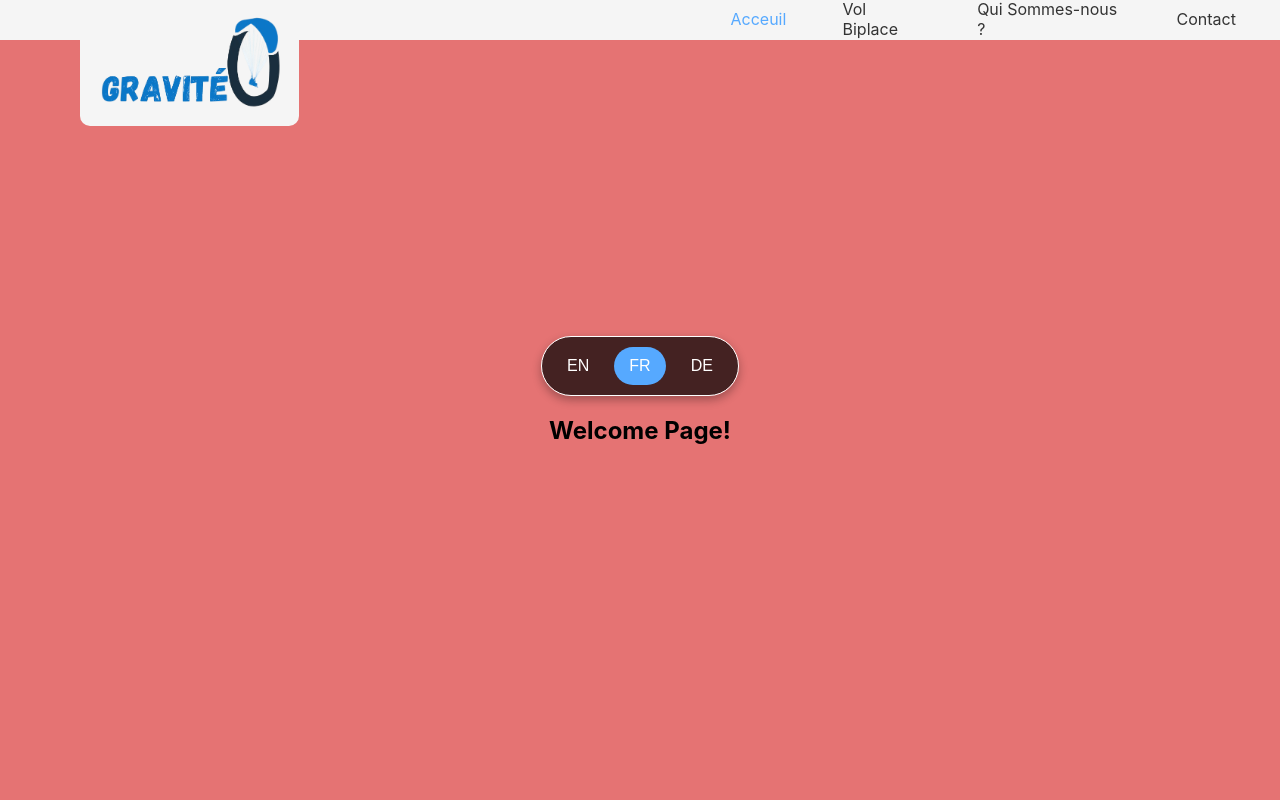
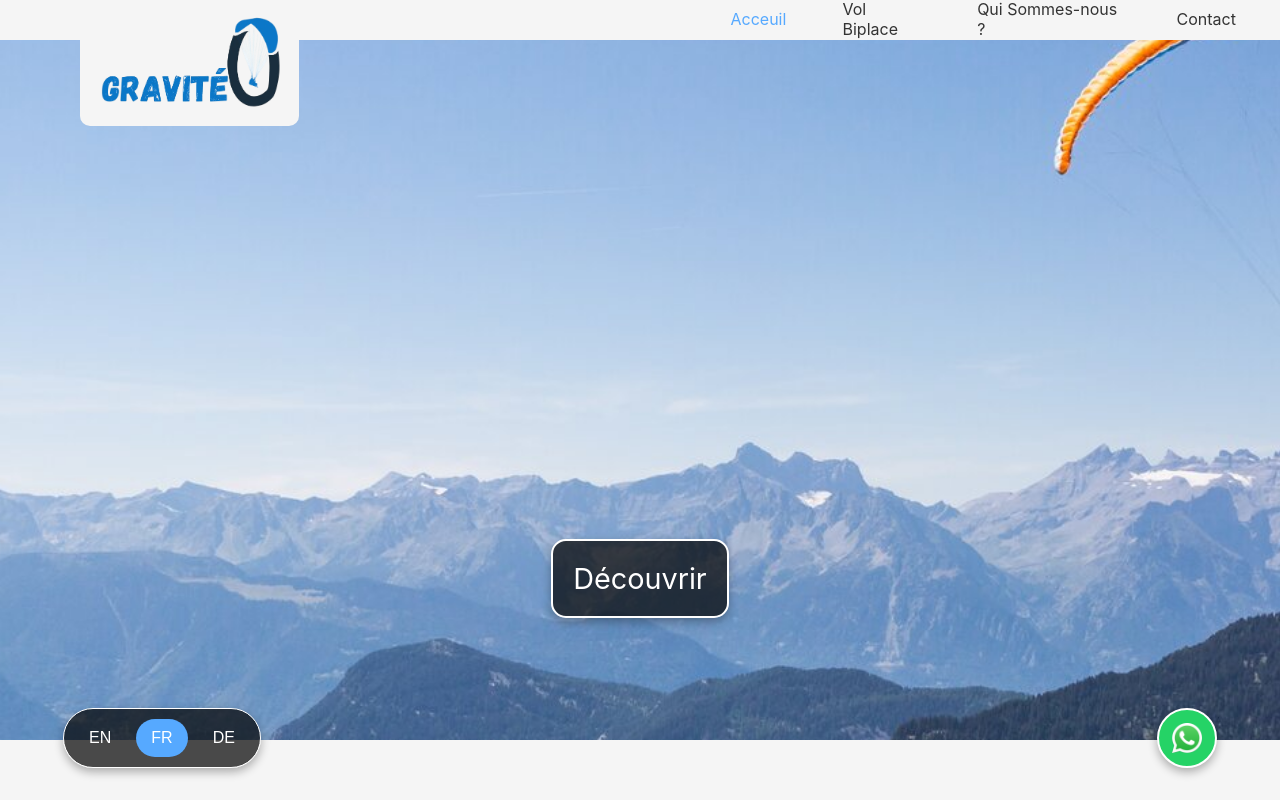
Before and after one commit to lrjussiau/Gravite0, a React (Create React App) app: page / in a window 1280 px wide. Built offline with nearby package versions, Linux system fonts and the light colour scheme.

Commit message:
Fixed Scroll

```diff
--- a/src/components/DiscoverButton/DiscoverButton.styled.ts
+++ b/src/components/DiscoverButton/DiscoverButton.styled.ts
@@ -31,3 +31,7 @@ export const TextDiscover = styled.p`
     margin: 0;
     padding: 0;
 `;
+
+export const PositionButton = styled.div`
+    position: relative;
+`;
--- a/src/components/DiscoverButton/DiscoverButton.tsx
+++ b/src/components/DiscoverButton/DiscoverButton.tsx
@@ -1,23 +1,26 @@
-import { DiscoverButtonContainer, TextDiscover } from "./DiscoverButton.styled";
-import { useSnapScroll } from "../../utils/useSnapScroll";
+import { DiscoverButtonContainer, TextDiscover, PositionButton } from "./DiscoverButton.styled";
+import { useScrollLock } from "../../utils/useScroll";
+import { useEffect, useRef } from "react";
 import { useTranslation } from 'react-i18next';
 
 export const DiscoverButton = () => {
-    const { currentSection } = useSnapScroll();
   const { t } = useTranslation();
+  const { currentSection, setCurrentSection } = useScrollLock(1000);
+  const sectionsRef = useRef<HTMLElement[]>([]);
 
-    const scrollToSection = (sectionIndex: number) => {
-      const section = document.getElementById(`section-${sectionIndex}`);
-      if (section) {
-        section.scrollIntoView({ behavior: 'smooth' });
-      }
-    };
+  useEffect(() => {
+    sectionsRef.current = Array.from(document.querySelectorAll('section'));
+  }, []);
 
   const handleClick = () => {
-      const nextSection = currentSection + 1;
-      scrollToSection(nextSection);
+    const totalSections = sectionsRef.current.length;
+    const nextSection = (currentSection + 1) % totalSections;
+
+    sectionsRef.current[nextSection]?.scrollIntoView({
+      behavior: 'smooth',
+      block: 'start',
+    });
     };
-
   return (
       <DiscoverButtonContainer onClick={handleClick}>
           <TextDiscover>{t('welcome.decouvrir')}</TextDiscover>
--- a/src/components/WhatsApp/whatsApp.styled.ts
+++ b/src/components/WhatsApp/whatsApp.styled.ts
@@ -1,7 +1,7 @@
 import styled from 'styled-components';
 
 export const ButtonContainer = styled.div`
-  z-index: 1000;
+  z-index: 1;
 `;
 
 export const WhatsAppButtonStyled = styled.button`
--- a/src/pages/MainPage/MainPage.tsx
+++ b/src/pages/MainPage/MainPage.tsx
@@ -17,7 +17,7 @@ const MainPage: React.FC = () => {
   return (
     <Container>
       {/* Store references to each section */}
-      <Section ref={(el) => el && (sectionsRef.current[0] = el)} id="acceuil" style={{ backgroundColor: '#E57373' }}>
+      <Section ref={(el) => el && (sectionsRef.current[0] = el)} id="acceuil">
         <WelcomePage />
       </Section>
       <Section ref={(el) => el && (sectionsRef.current[1] = el)} id="vol biplace" style={{ backgroundColor: '#64B5F6' }}>
--- a/src/pages/MainPage/mainPage.styled.ts
+++ b/src/pages/MainPage/mainPage.styled.ts
@@ -6,8 +6,9 @@ export const Section = styled.section`
   justify-content: center; /* Center content horizontally */
   align-items: center; /* Center content vertically */
   scroll-snap-align: start; /* Snap behavior */
-  padding: 20px;
   box-sizing: border-box;
+  width: 100%;
+  background-color: #F5F5F5;
 `;
 
 // Container to hold all sections
@@ -15,4 +16,5 @@ export const Container = styled.div`
   scroll-snap-type: y mandatory; /* Enables vertical snap scrolling */
   overflow-y: scroll; /* Allows scrolling on the container */
   height: 100vh; /* Make the container 100% of the viewport height */
+  width: 100%; /* Make the container 100% of the viewport width */
 `;
--- a/src/pages/WelcomePage/WelcomePage.tsx
+++ b/src/pages/WelcomePage/WelcomePage.tsx
@@ -1,11 +1,19 @@
 import LanguageSelector from "../../components/Language/Language";
-import { WelcomePageContainer } from "./welcomePage.styled";
+import { WelcomePageContainer , ImageBackground, ButtonContainer } from "./welcomePage.styled";
+import ScrollDownButton from "components/ScrollDownButton/ScrollDownButton";
+import { DiscoverButton } from "components/DiscoverButton/DiscoverButton";
+import WhatsAppButton from "components/WhatsApp/WhatsApp";
+import backGround from "assets/medias/header_welcome.jpg";
 
 export const WelcomePage = () => {
   return (
     <WelcomePageContainer>
-      <LanguageSelector />
-      <h1>Welcome Page!</h1>
+      <ImageBackground src={backGround} alt="background" />
+      <ButtonContainer>
+        <LanguageSelector />
+        <DiscoverButton />
+        <WhatsAppButton />
+      </ButtonContainer>
     </WelcomePageContainer>
   );
 }
--- a/src/pages/WelcomePage/welcomePage.styled.ts
+++ b/src/pages/WelcomePage/welcomePage.styled.ts
@@ -8,3 +8,19 @@ export const WelcomePageContainer = styled.div`
     height: 100vh;
     width: 100%;
 `;
+
+export const ImageBackground = styled.img`
+    width: 100%;
+    height: 100%;
+    object-fit: cover;
+`;
+
+export const ButtonContainer = styled.div`
+    position: relative;
+    bottom: 4%;
+    display: flex;
+    justify-content: center;
+    gap: 70%;
+    align-items: center;
+    width: 100%;
+`;
--- a/src/utils/useScroll.ts
+++ b/src/utils/useScroll.ts
@@ -1,6 +1,6 @@
 import { useState, useEffect } from 'react';
 
-export const useScrollLock = (delay: number = 1000) => {
+export const useScrollLock = (delay: number = 0) => {
   const [canScroll, setCanScroll] = useState(true);
   const [currentSection, setCurrentSection] = useState(0);
 
```
Also changed, not shown: src/components/ScrollDownButton/ScrollDownButton.tsx (+23 -11 lines), src/assets/media/Logo.png (deleted), src/pages/TamdemPage/TamdemPage.tsx (added), src/pages/TamdemPage/tamdemPage.styled.ts (added). Lines whose indentation alone changed are shown as unchanged.
